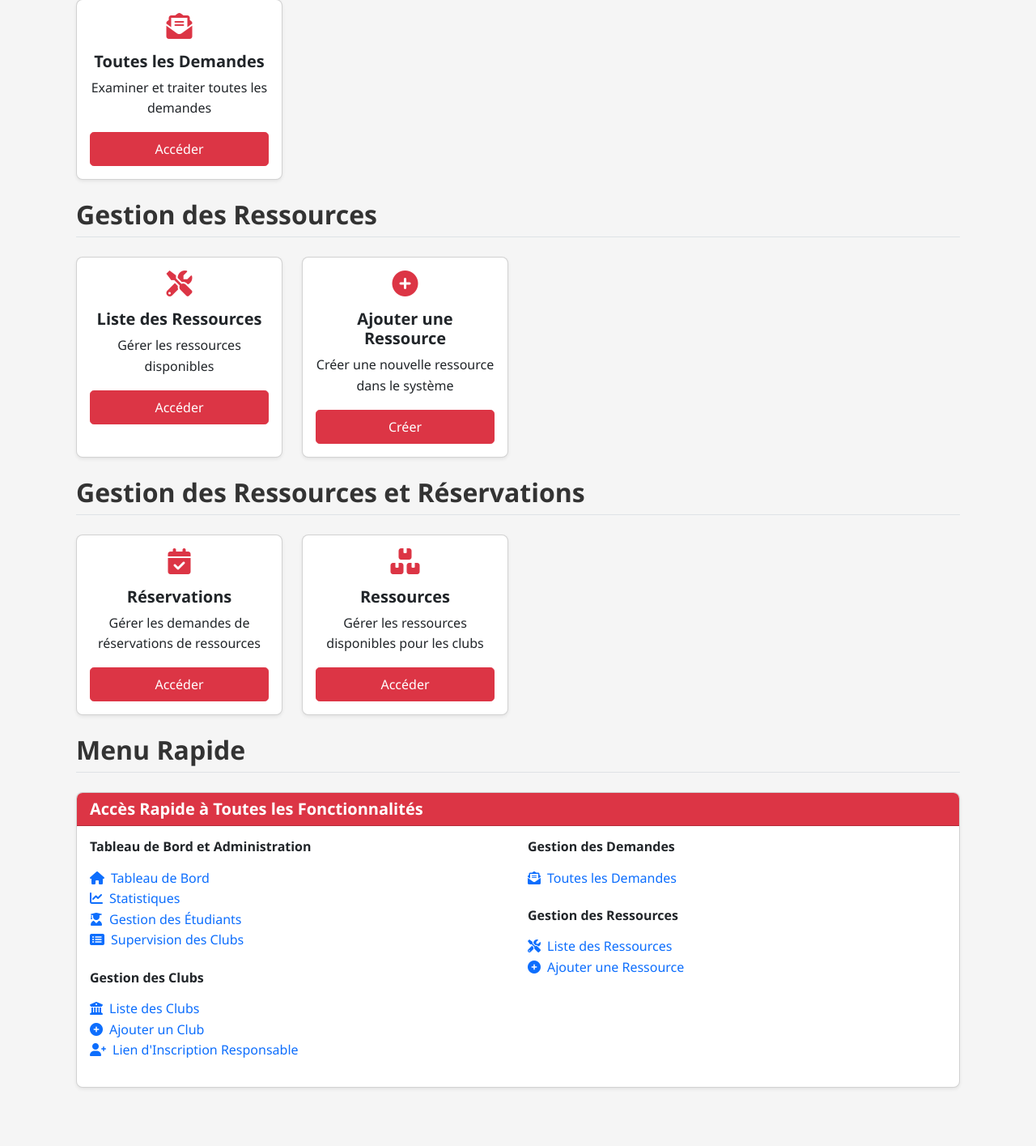
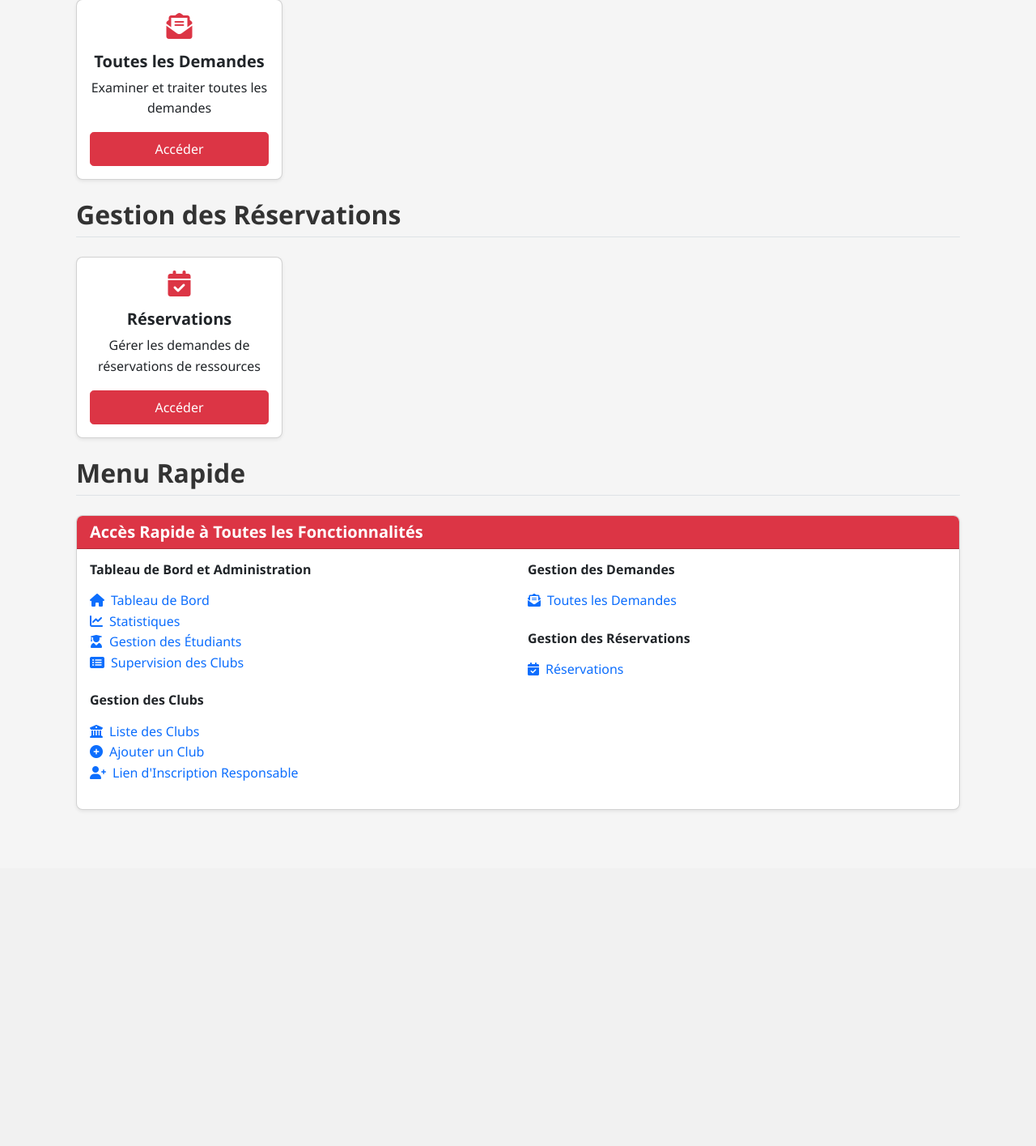
Before and after one commit to Khattouaymen/platforme-de-gestion-des-clubs, a PHP site: page /admin in a window 1280 px wide. Shown: the part 1019-2434 px from the top of the page at 81% size. After the commit the page ends 2019 px from the top, so only its background shows below. Run offline with PHP 8.4, Linux system fonts and the light colour scheme; the visitor is signed in with stand-in values (Sample User, id 1); data comes from the database, SQL or seed files in the repository.

Commit message:
fix: Remove resource management section from admin dashboard and update reservation links

```diff
--- a/app/views/admin/dashboard.php
+++ b/app/views/admin/dashboard.php
@@ -116,58 +116,19 @@
                     <a href="/admin/demandes" class="btn btn-danger w-100">Accéder</a>
                 </div>
             </div>
-        </div>
-    </div>
-
-    <!-- Gestion des ressources -->
-    <div class="row mb-4">
-        <div class="col-12">
-            <h2 class="border-bottom pb-2 mb-4">Gestion des Ressources</h2>
-        </div>
-        <div class="col-md-6 col-lg-3">
-            <div class="card text-center shadow-sm h-100">
-                <div class="card-body">
-                    <i class="fas fa-tools fa-2x text-danger mb-3"></i>
-                    <h5 class="card-title">Liste des Ressources</h5>
-                    <p class="card-text">Gérer les ressources disponibles</p>
-                    <a href="/admin/ressources" class="btn btn-danger w-100">Accéder</a>
-                </div>
-            </div>
-        </div>
-        <div class="col-md-6 col-lg-3">
-            <div class="card text-center shadow-sm h-100">
-                <div class="card-body">
-                    <i class="fas fa-plus-circle fa-2x text-danger mb-3"></i>
-                    <h5 class="card-title">Ajouter une Ressource</h5>
-                    <p class="card-text">Créer une nouvelle ressource dans le système</p>
-                    <a href="/admin/addRessource" class="btn btn-danger w-100">Créer</a>
-                </div>
-            </div>
-        </div>
-    </div>
+        </div>    </div>
 
     <!-- Section Gestion des Réservations -->
     <div class="row mb-4">
         <div class="col-12">
-            <h2 class="border-bottom pb-2 mb-4">Gestion des Ressources et Réservations</h2>
-        </div>
-        <div class="col-md-6 col-lg-3">
+            <h2 class="border-bottom pb-2 mb-4">Gestion des Réservations</h2>
+        </div>        <div class="col-md-6 col-lg-3">
             <div class="card text-center shadow-sm h-100">
                 <div class="card-body">
                     <i class="fas fa-calendar-check fa-2x text-danger mb-3"></i>
                     <h5 class="card-title">Réservations</h5>
                     <p class="card-text">Gérer les demandes de réservations de ressources</p>
                     <a href="/admin/gererReservations" class="btn btn-danger w-100">Accéder</a>
-                </div>
-            </div>
-        </div>
-        <div class="col-md-6 col-lg-3">
-            <div class="card text-center shadow-sm h-100">
-                <div class="card-body">
-                    <i class="fas fa-boxes fa-2x text-danger mb-3"></i>
-                    <h5 class="card-title">Ressources</h5>
-                    <p class="card-text">Gérer les ressources disponibles pour les clubs</p>
-                    <a href="/admin/ressources" class="btn btn-danger w-100">Accéder</a>
                 </div>
             </div>
         </div>
@@ -199,17 +160,15 @@
                                 <li><a href="/admin/responsableLink" class="text-decoration-none"><i class="fas fa-user-plus me-2"></i>Lien d'Inscription Responsable</a></li>
                             </ul>
                         </div>
-
-                        <div class="col-md-6">
+                          <div class="col-md-6">
                             <h6 class="fw-bold">Gestion des Demandes</h6>
                             <ul class="list-unstyled">
                                 <li><a href="/admin/demandes" class="text-decoration-none"><i class="fas fa-envelope-open-text me-2"></i>Toutes les Demandes</a></li>
                             </ul>
 
-                            <h6 class="fw-bold mt-4">Gestion des Ressources</h6>
+                            <h6 class="fw-bold mt-4">Gestion des Réservations</h6>
                             <ul class="list-unstyled">
-                                <li><a href="/admin/ressources" class="text-decoration-none"><i class="fas fa-tools me-2"></i>Liste des Ressources</a></li>
-                                <li><a href="/admin/addRessource" class="text-decoration-none"><i class="fas fa-plus-circle me-2"></i>Ajouter une Ressource</a></li>
+                                <li><a href="/admin/gererReservations" class="text-decoration-none"><i class="fas fa-calendar-check me-2"></i>Réservations</a></li>
                             </ul>
                         </div>
                     </div>
```
